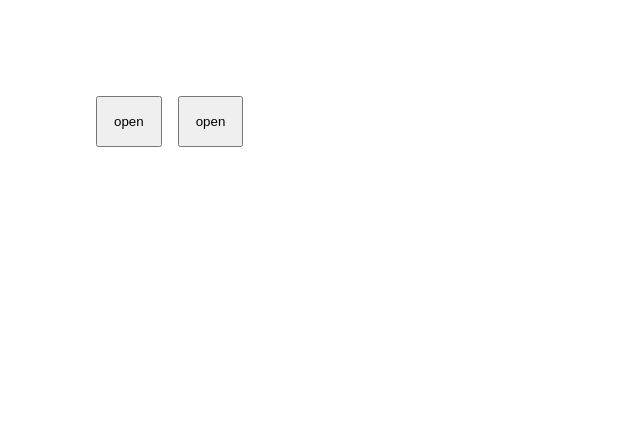
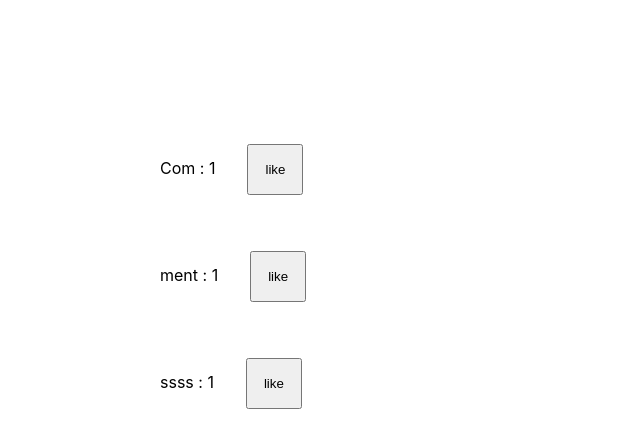
Before and after one commit to behoney/study_react_redux_sass, a React (Create React App) app: page / in a window 1280 px wide. Shown: the top 448 px of the page, without its empty margins (0-640 px from the left). Built offline with nearby package versions, Linux system fonts and the light colour scheme.

Commit message:
[add] ~3.9

```diff
--- a/src/CH3.jsx
+++ b/src/CH3.jsx
@@ -1,21 +1,77 @@
-import React, { useState, useEffect, useRef, useReducer } from 'react'
+import React, { useState, useEffect, useRef, useReducer, useMemo } from 'react'
 import "./CH3.scss"
 
 
 
 function CH3() {
     return (<>
-        <Dialog msg="my message"></Dialog>
-        <Dialog msg={messageDiv}></Dialog>
+        <Posts></Posts>
     </>)
 }
 
+const commentList = [
+    { title: "Com", likes: 1, id: 1 },
+    { title: "ment", likes: 1, id: 2 },
+    { title: "ssss", likes: 1, id: 999 }
+]
 
+const Posts = () => {
+    const [list, setList] = useState(commentList)
+    const createPost = () => {
+        setList(
+            [
+                ...list,
+                { title: "temp" + list.length, likes: 0, id: list.length }
+            ]
+        )
+    }
+
+    const likeBtn = (pid) => {
+        const target = list.filter(e => e.id === pid)[0];
+        target.likes += 1;
+        setList(
+            [...list]
+        )
+    }
+
+    useEffect(() => {
+        const itv = setTimeout(() => {
+            // createPost()
+        }, 1000);
+
+        return () => {
+            clearTimeout(itv);
+        }
+    }, [list])
+
+    return (<div>
+        {
+            list.map((e) => {
+                return <Content title={e.title} key={e.id} likes={e.likes} handler={() => likeBtn(e.id)} />
+            })
+        }
+    </div>)
+}
+
+const Content = ({ title, likes, id, handler }) => {
+    return (<div>
+        <span>
+
+            {title} : {likes}
+        </span>
+        <button onClick={handler}>like</button>
+
+    </div>)
+}
 
 export default CH3
 
 
-const messageDiv = (<div
+
+
+
+const messageDiv = () => {
+    return (<div
         onClick={() => {
             console.log("hi");
         }}
@@ -23,7 +79,7 @@ const messageDiv = (<div
             textAlign: "center",
         }}>
         hello messageDiv</div>)
-
+}
 
 const Dialog = (props) => {
     const [open, setOpen] = useState(false)
@@ -47,17 +103,6 @@ const Dialog = (props) => {
     </>)
 
 }
-
-
-
-
-
-
-
-
-
-
-
 
 
 
```
Lines whose indentation alone changed are shown as unchanged.
